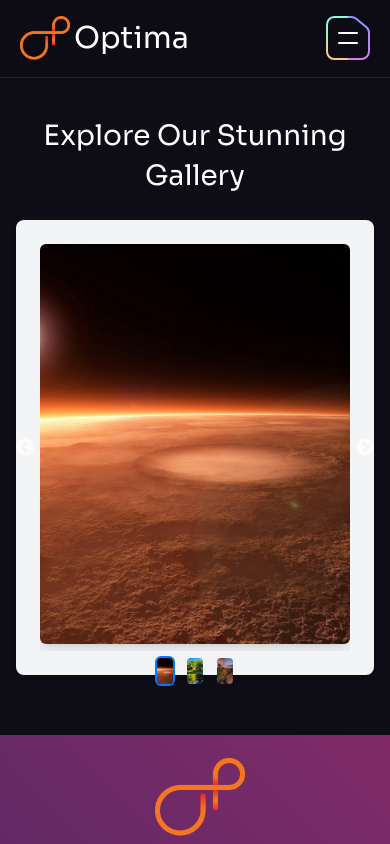
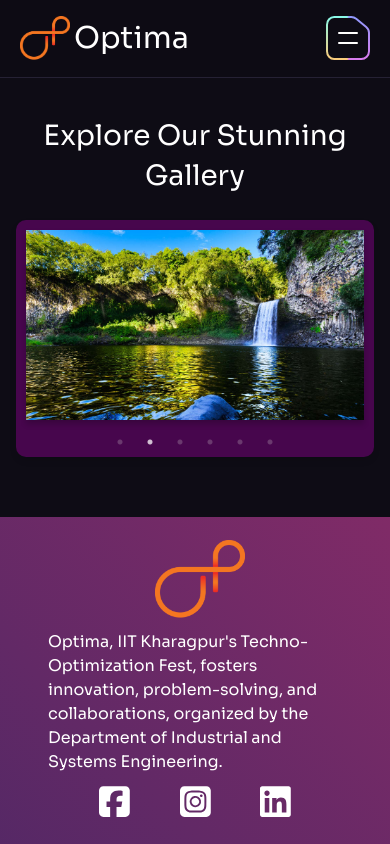
Before and after one commit to shani8828/repo1, a React (Vite) app: page /gallery in a window 390 px wide. Shown: the top 844 px of the page. Built offline with nearby package versions, Linux system fonts and the light colour scheme.

Commit message:
gallery page carousel fixed

```diff
--- a/src/components/Gallery.jsx
+++ b/src/components/Gallery.jsx
@@ -4,22 +4,21 @@ import Section from "./Section";
 import Arrow from "../assets/svg/Arrow";
 import { GradientLight } from "./design/Benefits";
 import ClipPath from "../assets/svg/ClipPath";
-import CustomPaging from "./design/CustomPaging";
-import '../css/Gallery.css'
+import TopCaraousal from "./design/CustomPaging";
 
 const Gallery = () => {
   return (
-    <Section id="gallery" className="gallery-section py-10">
+    <section id="gallery" className="gallery-section py-10">
       <div className="container mx-auto px-4">
-        <Heading
+      <Heading
           className="md:max-w-md lg:max-w-2xl text-center mb-6"
           title="Explore Our Stunning Gallery"
         />
-        <div className="custom-slider-wrapper bg-gray-100 p-6 rounded-lg shadow-md">
-          <CustomPaging />
+        <div className="custom-slider-wrapper">
+          <TopCaraousal />
         </div>
       </div>
-    </Section>
+    </section>
   );
 };
 
--- /dev/null
+++ b/src/components/OptimaCss/Gallery.css
@@ -0,0 +1,73 @@
+/* Container for the entire slider */
+.gallery-slider-container {
+    padding: 10px;
+    padding-bottom: 30px;
+    max-width: 1200px;
+    max-height: 450px;
+    margin: 0 auto;
+    border-radius: 10px;
+    box-shadow: 0px 4px 6px rgba(0, 0, 0, 0.1);
+    background-color: #47064d;
+    position: relative; /* Ensures proper alignment for dots */
+  }
+
+  /* Individual slide item */
+  .gallery-slide-item {
+    display: flex;
+    justify-content: center;
+    align-items: center;
+    padding: 5px;
+  }
+
+  /* Images inside each slide */
+  .gallery-slide-image {
+    width: 100%;
+    height: 360px; /* Fixed height for uniformity */
+    object-fit: cover;
+    box-shadow: 0px 4px 6px rgba(0, 0, 0, 0.2);
+    transition: transform 0.3s ease;
+  }
+
+  /* Dots styling */
+  .slick-dots {
+    display: flex !important;
+    justify-content: center;
+    width: 100%;
+  }
+
+  .slick-dots li button::before {
+    color: lightgray !important;
+    font-size: 12px;
+  }
+
+  .slick-dots li.slick-active button::before {
+    color: white !important;
+    opacity: 1;
+  }
+
+  /* Responsive Styles */
+  @media (max-width: 768px) {
+    .gallery-slider-container {
+        padding: 10px;
+        padding-bottom: 30px;
+    }
+
+    .gallery-slide-image {
+      height: 220px;
+    }
+  }
+
+  @media (max-width: 480px) {
+    .gallery-slider-container {
+        padding: 5px;
+        padding-bottom: 25px;
+    }
+
+    .gallery-slide-image {
+      height: 190px;
+    }
+
+    .slick-dots li button::before {
+      font-size: 10px;
+    }
+  }
--- a/src/components/design/CustomPaging.jsx
+++ b/src/components/design/CustomPaging.jsx
@@ -1,45 +1,56 @@
 import React from "react";
 import Slider from "react-slick";
+import "../OptimaCss/Gallery.css"; // Custom CSS file for styles
 
-function CustomPaging() {
-    const customImages = [
-        "mars1.jpg",
-        "nature.jpg",
-        "wall.jpg",
-      ];
-
+function TopCaraousal() {
   const settings = {
-    customPaging: function (i) {
-      return (
-        <a>
-          <img
-            src={customImages[i]}
-            alt={`Thumbnail ${i + 1}`}
-            style={{ width: "600px", height: "30px", objectFit: "cover" }}
-            className="rounded-md shadow-sm"
-          />
-        </a>
-      );
-    },
     dots: true,
-    dotsClass: "slick-dots slick-thumb",
     infinite: true,
     speed: 500,
-    slidesToShow: 1,
+    slidesToShow: 2,
     slidesToScroll: 1,
-    arrows: true,
+    autoplay: true, // Enables auto-sliding
+    autoplaySpeed: 3000, // Auto-slide interval in milliseconds
+    arrows: false, // Hides navigation arrows
+    appendDots: dots => (
+      <div style={{ bottom: '-20px' }}>
+        <ul> {dots} </ul>
+      </div>
+    ), // Moves dots into slider parent
+    responsive: [
+      {
+        breakpoint: 768, // For tablets
+        settings: {
+          slidesToShow: 2,
+        },
+      },
+      {
+        breakpoint: 480, // For mobile devices
+        settings: {
+          slidesToShow: 1,
+        },
+      },
+    ],
   };
 
+  const images = [
+    "mars1.jpg",
+    "nature.jpg",
+    "wall.jpg",
+    "nature.jpg",
+    "mars1.jpg",
+    "wall.jpg",
+  ];
+
   return (
-    <div className="slider-container">
+    <div className="gallery-slider-container">
       <Slider {...settings}>
-        {customImages.map((image, index) => (
-          <div key={index} className="slide-item">
+        {images.map((image, index) => (
+          <div key={index} className="gallery-slide-item">
             <img
               src={image}
               alt={`Slide ${index + 1}`}
-              style={{ width: "100%", height: "400px", objectFit: "cover" }}
-              className="rounded-md shadow-lg"
+              className="gallery-slide-image"
             />
           </div>
         ))}
@@ -48,4 +59,4 @@ function CustomPaging() {
   );
 }
 
-export default CustomPaging;
+export default TopCaraousal;
--- a/src/css/Gallery.css
+++ /dev/null
@@ -1,63 +0,0 @@
-
-
-  .gallery-container {
-    max-width: 1200px;
-  }
-
-  .custom-slider-wrapper {
-    max-width: 900px;
-    margin: 0 auto;
-  }
-
-  .slick-dots.slick-thumb {
-    display: flex !important;
-    justify-content: center;
-    margin-top: 20px;
-  }
-
-  .slick-dots li {
-    margin: 0 5px;
-  }
-
-  .slick-dots img {
-    border: 2px solid transparent;
-    transition: border-color 0.3s;
-  }
-
-  .slick-dots li.slick-active img {
-    border-color: #007bff;
-  }
-
-  .slide-item img {
-    transition: transform 0.3s;
-  }
-
-  .slide-item:hover img {
-    transform: scale(1.05);
-  }
-
-  @media (max-width: 768px) {
-    .custom-slider-wrapper {
-      padding: 4px;
-    }
-
-    .slide-item img {
-      height: 300px;
-    }
-
-    .slick-dots img {
-      width: 60px;
-      height: 40px;
-    }
-  }
-
-  @media (max-width: 480px) {
-    .slide-item img {
-      height: 200px;
-    }
-
-    .slick-dots img {
-      width: 50px;
-      height: 30px;
-    }
-  }
```
